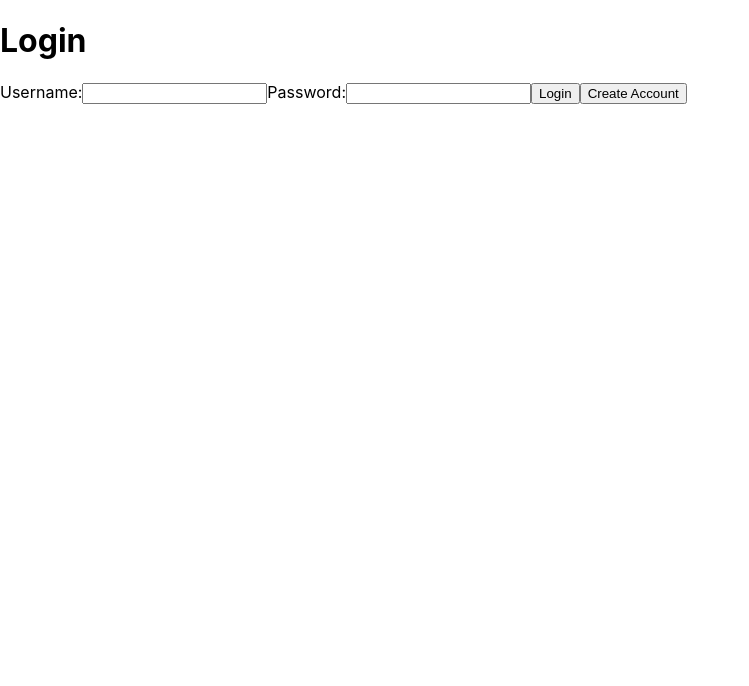
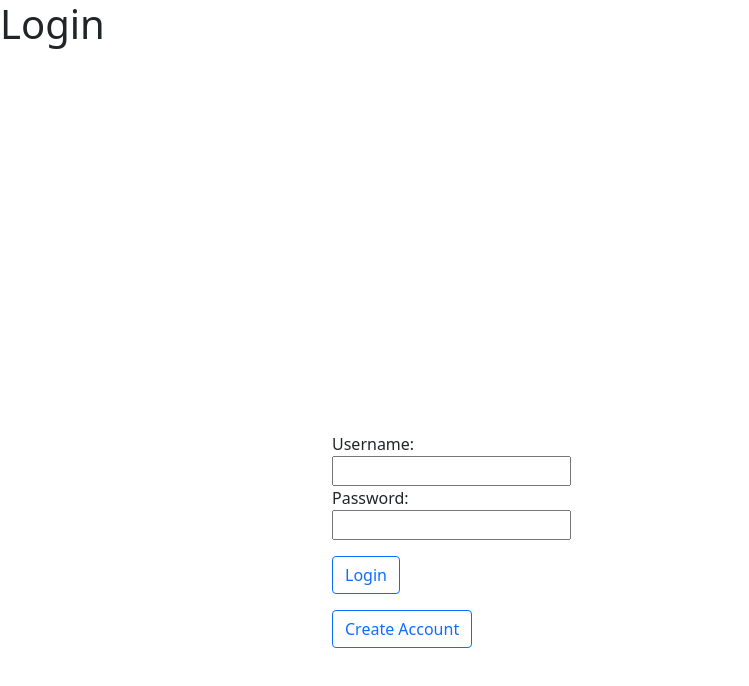
Before and after one commit to software-students-fall2021/project-setup-pengfan-z, a React (Create React App) app in the folder front-end/: page /login in a window 1280 px wide. Shown: the top 686 px of the page, without its empty margins (0-749 px from the left). Built offline with nearby package versions, Linux system fonts and the light colour scheme.

Commit message:
Add react bootstrap module; change login page layout

```diff
--- a/front-end/package.json
+++ b/front-end/package.json
@@ -6,9 +6,11 @@
     "@testing-library/jest-dom": "^5.11.4",
     "@testing-library/react": "^11.1.0",
     "@testing-library/user-event": "^12.1.10",
+    "bootstrap": "^5.1.3",
     "install": "^0.13.0",
     "npm": "^8.1.1",
     "react": "^17.0.2",
+    "react-bootstrap": "^2.0.0-rc.1",
     "react-dom": "^17.0.2",
     "react-router-dom": "^5.3.0",
     "react-scripts": "4.0.3",
--- a/front-end/src/App.js
+++ b/front-end/src/App.js
@@ -2,6 +2,7 @@
 // import "./App.css";
 import { BrowserRouter as Router, Switch, Route } from "react-router-dom";
 import Login from "./pages/Login";
+import "bootstrap/dist/css/bootstrap.min.css";
 
 function App() {
   return (
--- /dev/null
+++ b/front-end/src/css/login.css
@@ -0,0 +1,9 @@
+.form {
+  margin-top: 30%;
+  max-width: 50%;
+  /* min-width: 50%; */
+}
+
+.button {
+  margin-top: 1em;
+}
--- a/front-end/src/pages/Login.js
+++ b/front-end/src/pages/Login.js
@@ -1,4 +1,6 @@
 import { useState } from "react";
+import { Button, Container, Row, Col } from "react-bootstrap";
+import "../css/login.css";
 
 function Login() {
   const [username, setUserName] = useState("");
@@ -13,23 +15,53 @@
       <h1>Login</h1>
       {/* <h2>{password}</h2> */}
       {/* <form> */}
-      <label>
-        Username:
+      <Container fluid className='form justify-content-center'>
+        <Row>
+          <Col>
+            <label>Username:</label>
+          </Col>
+        </Row>
+        <Row>
+          <Col>
             <input
               type='text'
               onChange={(event) => setUserName(event.target.value)}
             ></input>
-      </label>
-      <label>
-        Password:
+          </Col>
+        </Row>
+        <Row>
+          <Col>
+            <label>Password: </label>
+          </Col>
+        </Row>
+        <Row>
+          <Col>
             <input
               type='password'
               onChange={(event) => setPassWord(event.target.value)}
             ></input>
-      </label>
-      <button onClick={handleLogin}>Login</button>
-      <button>Create Account</button>
+          </Col>
+        </Row>
+        <Row>
+          <Col>
+            <Button
+              variant='outline-primary'
+              className='button'
+              onClick={handleLogin}
+            >
+              Login
+            </Button>
+          </Col>
+        </Row>
+        <Row>
+          <Col>
+            <Button className='button' variant='outline-primary'>
+              Create Account
+            </Button>
+          </Col>
+        </Row>
         {/* </form> */}
+      </Container>
     </div>
   );
 }
```
Also changed, not shown: 2 other files (tests, documents, lock files or other folders). Lines whose indentation alone changed are shown as unchanged.
